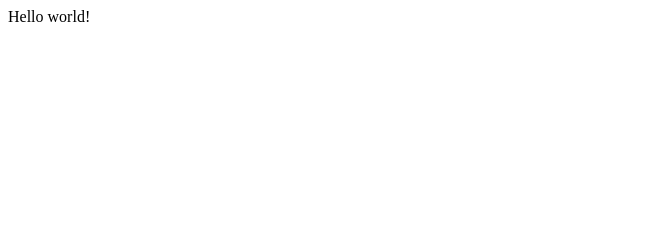
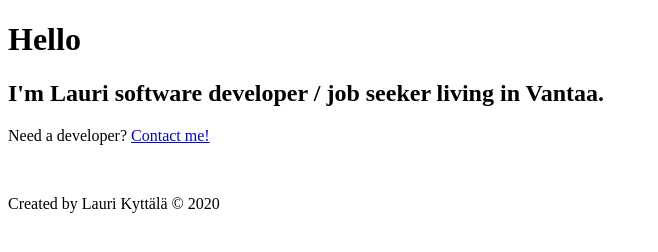
Before and after one commit to lasse1900/gatsby-bootcamp, a Gatsby site: page / in a window 1280 px wide. Shown: the whole page, without its empty margins (0-658 px from the left). Built offline with nearby package versions, Linux system fonts and the light colour scheme; Gatsby itself is replaced by a stand-in of ours.

Commit message:
added footer

```diff
--- /dev/null
+++ b/src/pages/about.js
@@ -0,0 +1,18 @@
+import React from "react"
+import { Link } from 'gatsby'
+import Footer from './components/footer'
+
+const BlogPage = () => {
+  return (
+    <div>
+      <h1>About Page</h1>
+      <p>I'm a software developer looking for permanent ot parttime job.</p>
+      <p>I'm living at Vantaa and I have a car in case needed.</p>
+      <p>Need a developer? <Link to="/contact" >Contact me</Link></p>
+      <br />
+      <Footer />
+    </div>
+  )
+}
+
+export default BlogPage
--- /dev/null
+++ b/src/pages/components/footer.js
@@ -0,0 +1,11 @@
+import React from "react"
+
+const Footer = () => {
+  return (
+    <footer>
+      <p>Created by Lauri Kyttälä © 2020</p>
+    </footer>
+  )
+}
+
+export default Footer
--- a/src/pages/index.js
+++ b/src/pages/index.js
@@ -1,3 +1,17 @@
 import React from "react"
+import { Link } from "gatsby"
+import Footer from './components/footer'
 
-export default () => <div>Hello world!</div>
+const IndexPage = () => {
+  return (
+    <div>
+      <h1>Hello</h1>
+      <h2>I'm Lauri software developer / job seeker living in Vantaa. </h2>
+      <p>Need a developer? <Link to="/contact">Contact me!</Link></p>
+      <br />
+      <Footer />
+    </div>
+  )
+}
+
+export default IndexPage
```
Also changed, not shown: src/pages/blog.js (added, +15 -0 lines), src/pages/contact.js (added, +18 -0 lines).
